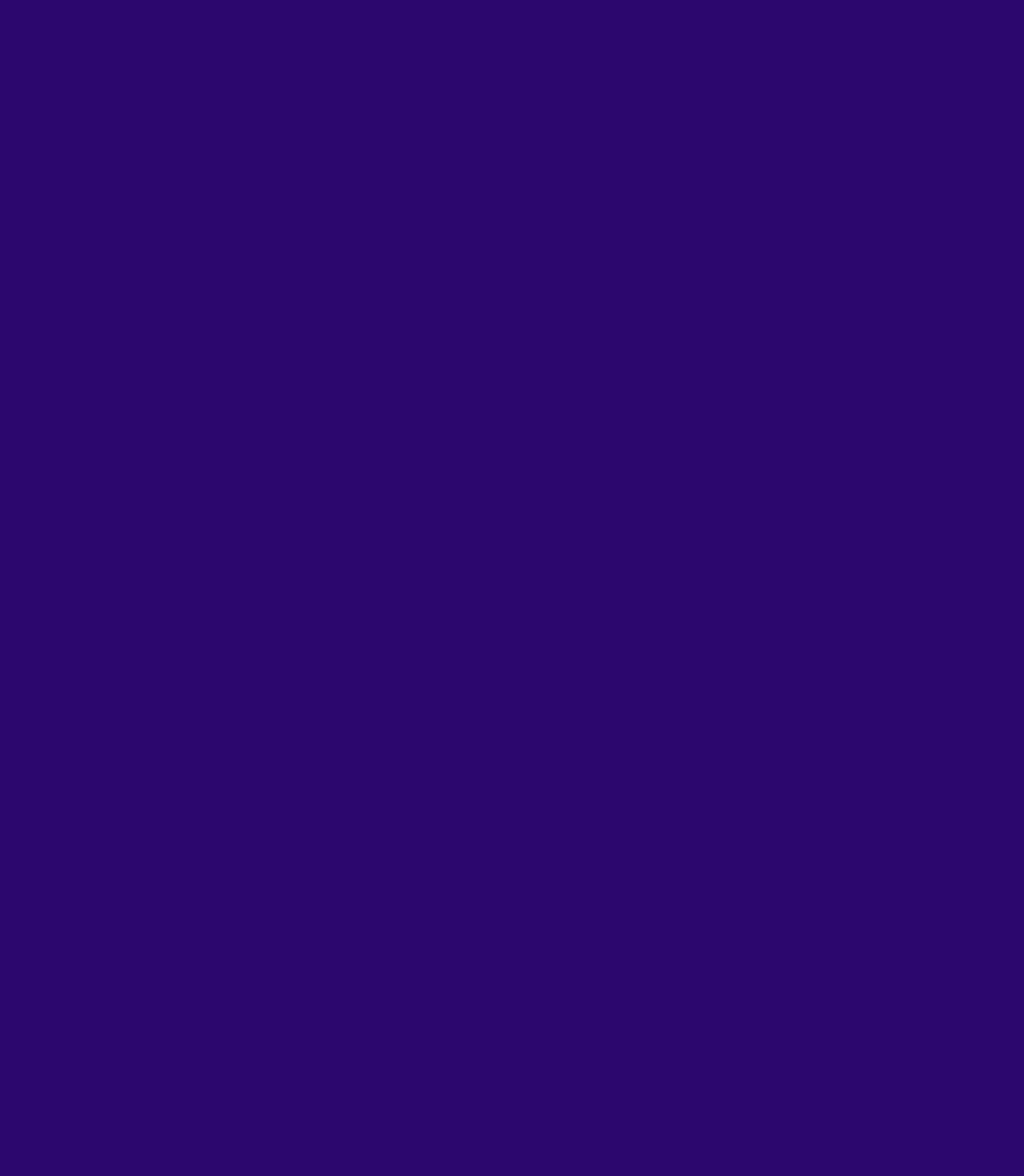
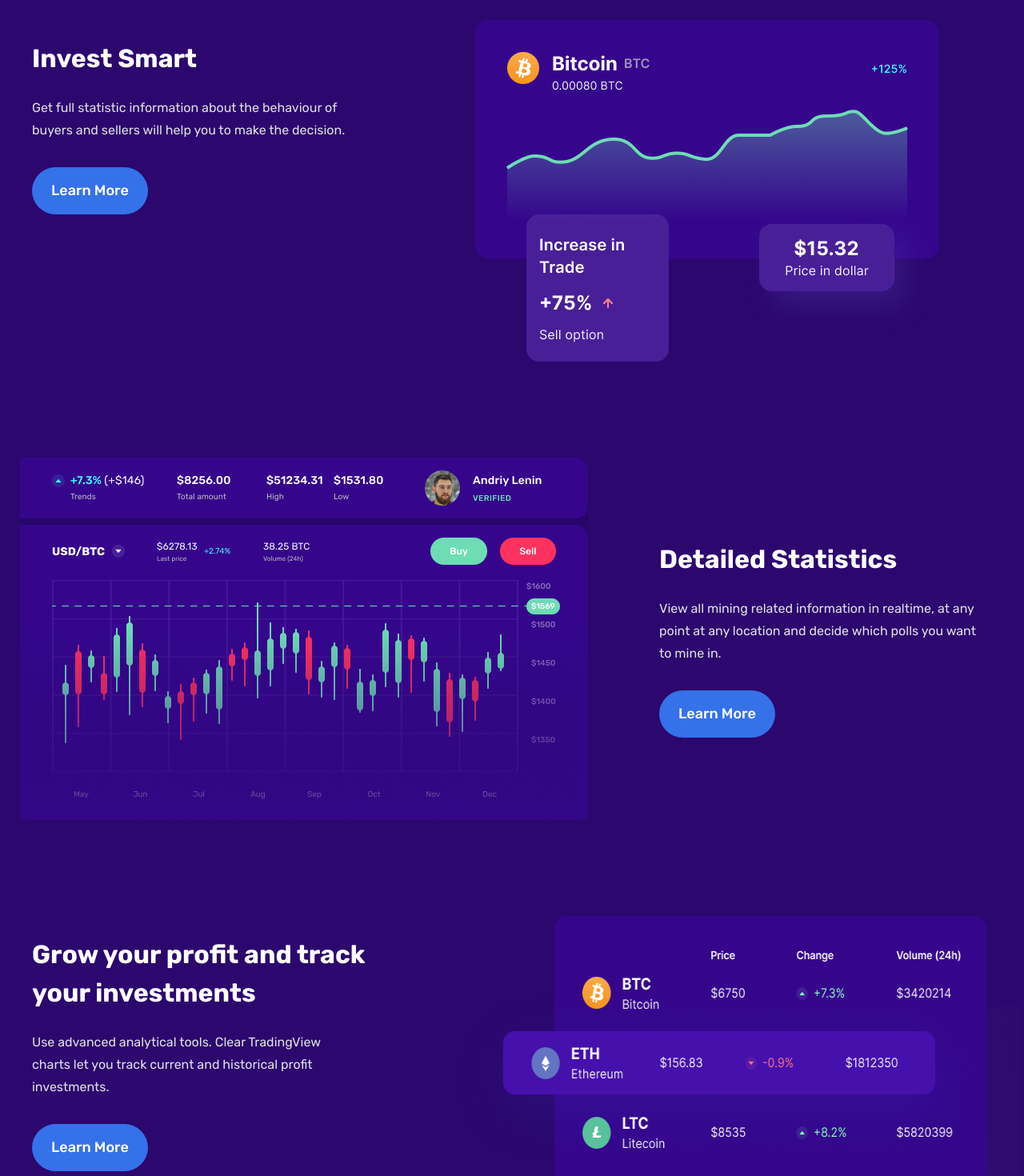
Before and after one commit to xeuxdev/crappo-cryptocurrency-website-challenge, a Next.js app: page / in a window 1280 px wide. Shown: the part 3500-4970 px from the top of the page at 80% size. Built offline with nearby package versions, Linux system fonts and the light colour scheme.

Commit message:
feature section finished layout added pseudo elements to handle bg

```diff
--- a/pages/Features.tsx
+++ b/pages/Features.tsx
@@ -1,9 +1,69 @@
+import PlainButton from "../components/PlainButton"
+import Image from "next/image"
+
 const Features = () => {
   return (
-    <section className="features bg-secondary min-h-[1874px] w-full px-5 md:px-7 xl:px-0 py-[100px] relative ">
+    <section className="features bg-secondary h-full xl:h-[1874px] w-full py-[100px] relative  before:absolute before:w-[686px] before:h-[686px] before:bg-[url('/assets/features-circle-1.png')] before:top-0 before:left-[151px] before:bg-no-repeat after:absolute after:w-[325px] after:h-[325px] after:bg-[url('/assets/features-circle-2.png')] after:bottom-0 after:right-0 after:bg-no-repeat">
       {/* heading */}
-      <div className="text-center max-w-[758px] text-h3 lg:text-h2 mx-auto">
+      <header className="container text-center max-w-[758px] text-h3 lg:text-h2 text-white mb-[100px] px-5 md:px-7 xl:px-0 relative z-20">
         Market sentiments, portfolio, and run the infrastructure of your choice
+      </header>
+
+      {/* feature 1 */}
+      <div className="container min-h-[427px] flex flex-col lg:flex-row gap-[100px] mb-[120px] px-5 md:px-7 xl:px-0">
+        {/* text */}
+        <div className="w-full sm:w-[454px] h-[219px] text-center lg:text-left lg:pt-6">
+          <p className="text-h3 text-white mb-6">Invest Smart</p>
+          <p className="text-body_sm_rg text-gray_5 mb-8 sm:w-[408px]">
+            Get full statistic information about the behaviour of buyers and
+            sellers will help you to make the decision.
+          </p>
+          <PlainButton name="Learn More" />
+        </div>
+        {/* illustration */}
+        <div className="w-full h-[400px] sm:w-[580px] sm:h-[427px] relative">
+          <Image src={"/assets/feature-1-img.png"} alt="chart" layout="fill" />
+        </div>
+      </div>
+
+      {/* feature-2 */}
+      <div className="min-h-[453px] flex items-center flex-col gap-[89px] lg:flex-row-reverse mb-[120px] px-5 md:px-7 xl:px-0">
+        {/* text */}
+        <div className="w-full sm:w-[456px] h-[247px] text-center lg:text-left">
+          <p className="text-h3 text-white mb-6">Detailed Statistics</p>
+          <p className="text-body_sm_rg text-gray_5 mb-8 sm:w-[408px]">
+            View all mining related information in realtime, at any point at any
+            location and decide which polls you want to mine in.
+          </p>
+          <PlainButton name="Learn More" />
+        </div>
+        {/* illustraation */}
+        <div className="w-full md:w-[710px] h-[300px] md:h-[453px] relative">
+          <Image
+            src={"/assets/feature-2-img.png"}
+            alt="Detailed statistics"
+            layout="fill"
+          />
+        </div>
+      </div>
+
+      {/* feature-3 */}
+      <div className="container min-h-[334px] flex flex-col lg:flex-row gap-[100px] lg:gap-16 relative z-20">
+        {/* text */}
+        <div className="w-full sm:w-[454px] h-[295px] text-center lg:text-left lg:pt-6 px-5 md:px-7 xl:px-0">
+          <p className="text-h3 text-white mb-6">
+            Grow your profit and track your investments
+          </p>
+          <p className="text-body_sm_rg text-gray_5 mb-8 sm:w-[408px]">
+            Use advanced analytical tools. Clear TradingView charts let you
+            track current and historical profit investments.
+          </p>
+          <PlainButton name="Learn More" />
+        </div>
+        {/* illustration */}
+        <div className="w-full h-[250px] md:w-[682px] md:h-[334px] relative">
+          <Image src={"/assets/feature-3-img.png"} alt="chart" layout="fill" />
+        </div>
       </div>
     </section>
   )
```
